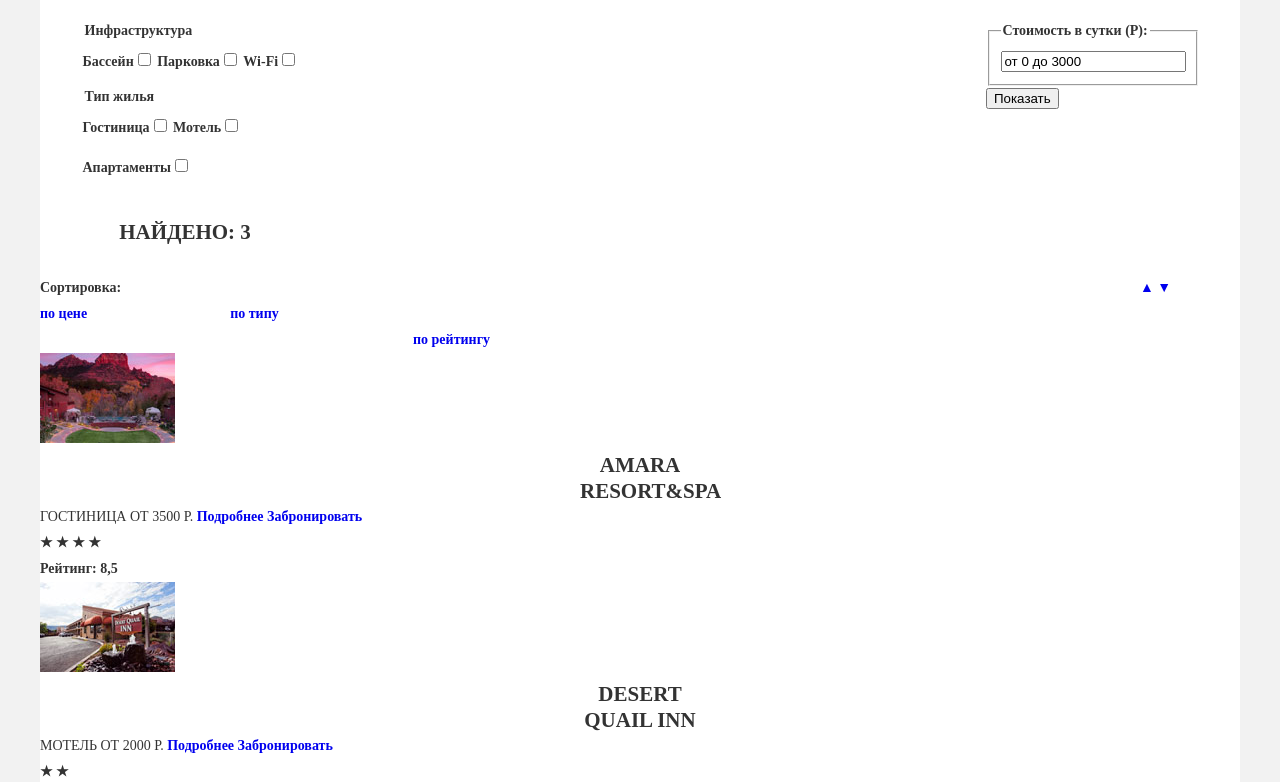
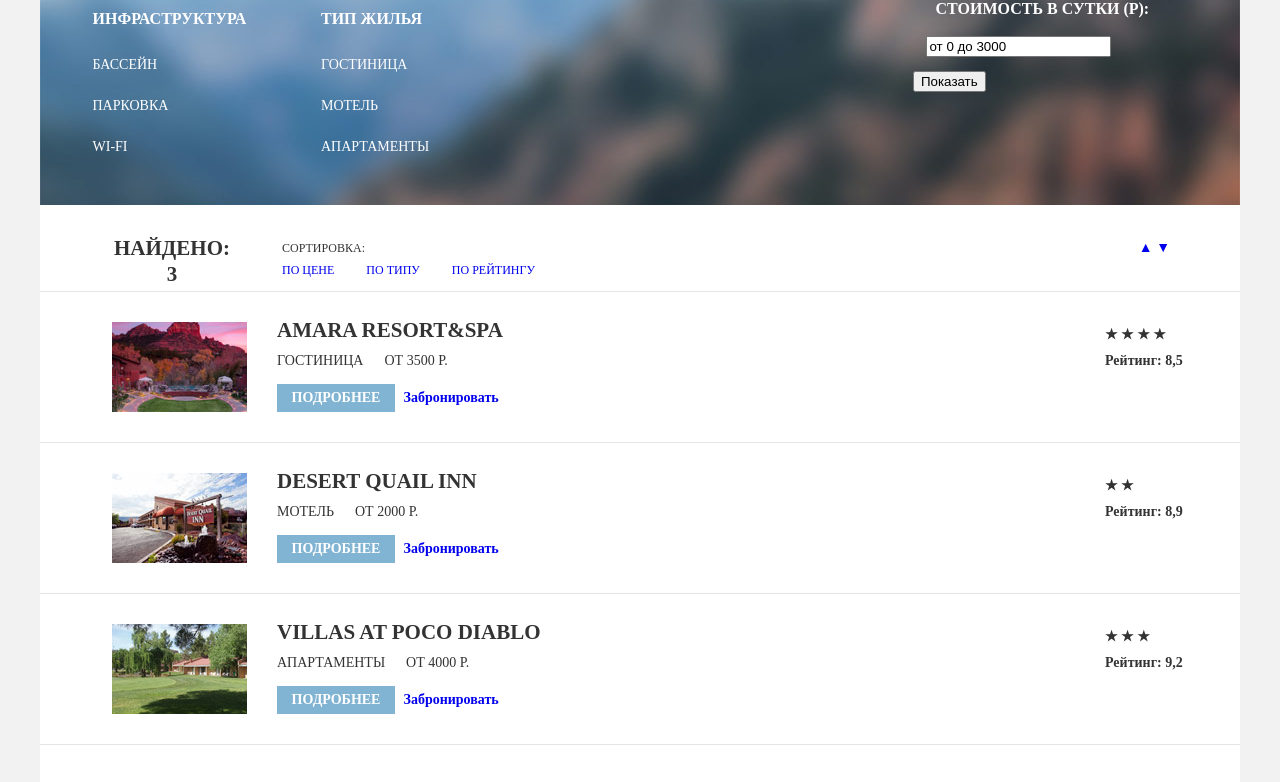
Before and after one commit to DariaBabicheva/187238-sedona, a plain HTML site: page Catalog.html in a window 1280 px wide. Shown: the part 94-876 px from the top of the page. Drawn offline with Linux system fonts and the light colour scheme; a web font is replaced by a local one.

Commit message:
Сетки страниц + декоративные элементы (начало)

```diff
--- a/Catalog.html
+++ b/Catalog.html
@@ -9,11 +9,11 @@
   <div class="container">
     <header class="main_header">
       <nav class="main_nav">
-        <ul>
-          <li class="main_nav_list"><a href="#">Информация</a></li>
-          <li class="main_nav_list"><a href="#">Фото и видео</a></li>
-          <li class="main_nav_list"><a href="#">Карта штата</a></li>
-          <li class="main_nav_list"><a href="#">Гостиницы</a></li>
+        <ul class=" main_nav_list">
+          <li class="main_nav_item"><a href="#">Информация</a></li>
+          <li class="main_nav_item"><a href="#">Фото и видео</a></li>
+          <li class="main_nav_item"><a href="#">Карта штата</a></li>
+          <li class="main_nav_item"><a href="#">Гостиницы</a></li>
         </ul>
        </nav>
      <div class="sedona_emblem">
@@ -25,7 +25,7 @@
      <section class="hotel_filter">
        <form action="#" method="get"  class="hotel_filter_form">
          <div class="hotel_filter_left">
-           <fieldset class="hotel_filter_field">
+           <fieldset class="hotel_filter_field field_1">
              <legend class="hotel_filter_text_bold">Инфраструктура</legend>
              <label>Бассейн<input type="checkbox" name="swimming_pool" id="#"></label>
              <label>Парковка<input type="checkbox" name="parking" id="#"></label>
@@ -35,7 +35,7 @@
            <fieldset class="hotel_filter_field">
              <legend class="hotel_filter_text_bold">Тип жилья</legend>
              <label>Гостиница<input type="checkbox" name="hotel" id="#"></label>
-             <label>Мотель<input type="checkbox" name="motel" id="#"></label></p>
+             <label>Мотель<input type="checkbox" name="motel" id="#"></label>
              <label>Апартаменты<input type="checkbox" name="apart" id="#"></label>
            </fieldset>
         </div>
@@ -51,13 +51,13 @@
    </section>
 
     <div class="sort_field">
-      <div class="text_bold">Найдено: 3</div>
+      <span class="text_bold">Найдено: 3</span>
       <div class="sorter_field">
-        <span class="sort_field_simple_text">Сортировка:</span>
-        <ul>
-          <li class="sort_field_list"><a href="#">по цене</a></li>
-          <li class="sort_field_list"><a href="#">по типу</a></li>
-          <li class="sort_field_list"><a href="#">по рейтингу</a></li>
+        <div class="sort_field_simple_text">Сортировка:</div>
+        <ul class="sort_field_list">
+          <li class="sort_field_item"><a href="#">по цене</a></li>
+          <li class="sort_field_item"><a href="#">по типу</a></li>
+          <li class="sort_field_item"><a href="#">по рейтингу</a></li>
         </ul>
       </div>
       <div class="arrows">
@@ -68,10 +68,10 @@
 
     <section class="hotels">
       <div class="hotel_preview">
-        <img src="img/amara.jpg" widht="135" height="90" alt="Amara Resort&Spa">
+        <img class="hotel_foto" src="img/amara.jpg" widht="135" height="90" alt="Amara Resort&Spa">
         <div class="hotel_info">
           <span class="text_bold">Amara Resort&Spa</span>
-          <span class="simple_text">Гостиница   от 3500 р.</span>
+          <span class="simple_text">Гостиница      от 3500 р.</span>
           <a class="btn_details" href="#">Подробнее</a>
           <a class="btn_book" href="#">Забронировать</a>
         </div>
@@ -85,10 +85,10 @@
       </div>
 
       <div class="hotel_preview">
-        <img src="img/desert.jpg" widht="135" height="90" alt="Desert Quail Inn">
+        <img class="hotel_foto" src="img/desert.jpg" widht="135" height="90" alt="Desert Quail Inn">
         <div class="hotel_info">
           <span class="text_bold">Desert Quail Inn</span>
-          <span class="simple_text">Мотель   от 2000 р.</span>
+          <span class="simple_text">Мотель      от 2000 р.</span>
           <a class="btn_details" href="#">Подробнее</a>
           <a class="btn_book" href="#">Забронировать</a>
         </div>
@@ -100,10 +100,10 @@
       </div>
 
       <div class="hotel_preview">
-        <img src="img/villa.jpg" widht="135" height="90" alt="Villas At Poco Diablo">
+        <img class="hotel_foto" src="img/villa.jpg" widht="135" height="90" alt="Villas At Poco Diablo">
         <div class="hotel_info">
           <span class="text_bold">Villas At Poco Diablo</span>
-          <span class="simple_text">Апартаменты   от 4000 р.</span>
+          <span class="simple_text">Апартаменты      от 4000 р.</span>
           <a class="btn_details" href="#">Подробнее</a>
           <a class="btn_book" href="#">Забронировать</a>
         </div>
@@ -122,13 +122,13 @@
        <div class="footer">
          <div class="footer_name">#VISITSEDONA</div>
            <section class="footer_social">
-             <a class="social_btn social_btn_twitter" href="#">Twitter</a>
-             <a class="social_btn social_btn_facebook" href="#">Facebook</a>
-             <a class="social_btn social_btn_youtube" href="#">YouTube</a>
+             <a class="social_btn social_btn_twitter" href="#"><span class="icon-twitter"></span></a>
+             <a class="social_btn social_btn_facebook" href="#"><span class="icon-facebook"></span></a>
+             <a class="social_btn social_btn_youtube" href="#"><span class="icon-youtube"></span></a>
            </section>
            <div class="footer_copyright">
              <span class="simple_text">Website by</span>
-             <a class="btn_htmlacademy" href="https://htmlacademy.ru">HTML Academy</a>
+             <a class="btn_htmlacademy" href="https://htmlacademy.ru"><img src="img/htmlacademy_logo.png"></a>
            </div>
        </div>
    </footer>
--- a/css/style.css
+++ b/css/style.css
@@ -7,6 +7,47 @@ font-weight: bold;
 background-color: #f2f2f2;
 margin: 0;
 }
+
+@font-face {
+  font-weight: normal;
+  font-style: normal;
+
+  font-family: "symbols-sedona";
+  src: url("../fonts/symbols-sedona.woff") format("woff"),
+       url("../fonts/symbols-sedona.woff2") format("woff2");
+}
+
+[class^="icon-"]::before,
+[class*=" icon-"]::before {
+  display: inline-block;
+  width: 1em;
+  margin-right: 0.2em;
+  margin-left: 0.2em;
+
+  font-weight: normal;
+  line-height: 1em;
+  font-family: "symbols-sedona";
+  text-align: center;
+  text-transform: none;
+  text-decoration: inherit;
+  font-style: normal;
+  font-variant: normal;
+
+  speak: none;
+}
+
+.icon-facebook::before { content: "\66"; } /* "f" */
+.icon-twitter::before { content: "\74"; } /* "t" */
+.icon-up-dir::before { content: "\25b2"; } /* "▲" */
+.icon-down-dir::before { content: "\25bc"; } /* "▼" */
+.icon-star::before { content: "\2605"; } /* "★" */
+.icon-check-off::before { content: "\2610"; } /* "☐" */
+.icon-check-on::before { content: "\2611"; } /* "☑" */
+.icon-calendar::before { content: "\e800"; } /* "" */
+.icon-plus::before { content: "\e801"; } /* "" */
+.icon-minus::before { content: "\e802"; } /* "" */
+.icon-youtube::before { content: "\f39e"; } /* "" */
+
 
 h2 {
   font-family: "PT Sans";
@@ -24,6 +65,10 @@ h2 {
 
 a {
   text-decoration: none;
+}
+
+a:active{
+  outline:none;
 }
 
 .container {
@@ -51,28 +96,28 @@ a {
 }
 
 
-ul {
+.main_nav_list {
 content: "";
 display: table;
 clear: both;
 }
 
-li:nth-child(1) {
+.main_nav_item:nth-child(1) {
   float: left;
   margin-right: 143px;
 }
 
-li:nth-child(2) {
+.main_nav_item:nth-child(2) {
   float: left;
   margin-right: : 150px;
 }
 
-li:nth-child(3) {
+.main_nav_item:nth-child(3) {
   float: right;
   margin-left: 165px;
 }
 
-li:nth-child(4) {
+.main_nav_item:nth-child(4) {
   float: right;
   margin-left: 390px;
 }
@@ -151,18 +196,20 @@ margin-left: -69px;
   display: block;
   width: 154px;
   padding-top: 55px;
+  padding-bottom: 23px;
   margin: 0 auto;
   font-size: 21px;
+  line-height: 21px;
   color: #ffffff;
   text-align: center;
   text-transform: uppercase;
+  font-weight: normal;
 }
 
 .field_simple_text {
   width: 301px;
-padding: 9px;
-margin-left: auto;
-margin-right: auto;
+padding-bottom: 8px;
+margin: 0 auto;
 text-align: center;
 text-transform: uppercase;
 color: #ffffff;
@@ -255,6 +302,7 @@ line-height: 21px;
   width: 120px;
   margin: 0 auto;
   font-size: 21px;
+  line-height: 21px;
   text-align: center;
   text-transform: uppercase;
 }
@@ -272,20 +320,22 @@ line-height: 21px;
 
 .item {
 width: 1200px;
-min-height: 280px;
+min-height: 260px;
   margin: 0 auto;
   position: relative;
 }
 
 .item_article {
-  font-size: 26px;
+  font-size: 30px;
   line-height: 24px;
   padding-top: 57px;
   text-align: center;
+  text-transform: uppercase;
 }
 
 .item .simple_text {
   width: 436px;
+
 }
 
 .btn_hotel_search {
@@ -304,12 +354,11 @@ min-height: 280px;
 
 }
 
-.search_form {
-  display: none;
-}
+
 
 .main_footer {
   width: 1200px;
+  min-height: 573px;
   margin: 0 auto;
   position: relative;
 }
@@ -317,6 +366,7 @@ min-height: 280px;
 .map {
   width: 1200px;
   height: 473px;
+
 }
 
 .footer::after {
@@ -327,7 +377,7 @@ min-height: 280px;
 
 .footer {
   width: 1200px;
-  min-height: 50px;
+  min-height: 100px;
   position: absolute;
   bottom: 0;
   background: rgba(255, 255, 255, .7);
@@ -338,6 +388,9 @@ min-height: 280px;
   float: left;
   text-align: center;
   margin: 0 auto;
+  font-size: 21px;
+  line-height: 26px;
+  padding: 20px 0;
 }
 
 .footer_social {
@@ -347,65 +400,249 @@ min-height: 280px;
   margin: 0 auto;
 }
 
+.social_btn {
+  display: inline-block;
+  vertical-align: middle;
+  padding: 11px;
+  background: #81b3d2;
+  color: #ffffff;
+  font-size: 19px;
+  line-height: 20px;
+  margin-top: 30px;
+}
+
 .footer_copyright {
   width: 400px;
   float: left;
   text-align: center;
   margin: 0 auto;
+  font-size: 14px;
+  line-height: 26px;
+}
+
+label {
+  display: block;
+  color: #ffffff;
+  text-transform: uppercase;
+  font-size: 14px;
+  line-height: 21px;
+  padding: 10px;
+  font-weight: normal;
+}
+
+fieldset {
+  border: none;
 }
 
 .hotel_filter {
   width: 1200px;
+  min-height: 217px;
+  background: url("../img/filter_background.jpg") no-repeat;
 }
 
-.hotel_filter:after {
+.hotel_filter_form::after {
   content: "";
   display: table;
   clear: both;
 }
 
 .hotel_filter_left {
+  width: 480px;
   float: left;
-  margin-left: 30px;
+  margin: 10px 30px;
 }
 
 .hotel_filter_right {
+  width: 327px;
   float: right;
-  margin-right: 40px;
 }
 
+.hotel_filter_left::after {
+  content: "";
+  display: block;
+  clear: both;
+}
+.hotel_filter_field {
+  width: 200px;
+  display: inline-block;
+}
 
+.field_1 .hotel_filter_text_bold {
+  padding-bottom: 10px;
+}
 
 .hotel_filter_text_bold {
-
-}
-
-.hotel_filter_field {
-  border: none;
+  color: #ffffff;
+  text-transform: uppercase;
+  text-transform: uppercase;
+  font-size: 16px;
+  line-height: 21px;
+  padding: 10px;
 }
 
 .sort_field {
   width: 1200px;
+  padding-top: 30px;
+  margin: 0 auto;
+  min-height: 56px;
+  border-bottom: 1px solid #e5e5e5;
+
 }
 
-.sort_field {
+.sort_field::after {
   content: "";
   display: table;
   clear: both;
 }
 
 .sort_field .text_bold {
-  width: 200px;
-  padding: 30px;
-  margin-left: 15px;
+  float: left;
+  text-align: center;
+  width: 120px;
+  margin-left: 72px;
+  font-size: 21px;
+  line-height: 26px;
 }
 
 .sorter_field {
-  width: 450px;
+  display: inline-block;
   float: left;
+  text-transform: uppercase;
+  font-weight: normal;
+  width: 400px;
+  padding: 0 10px;
+  margin-left: 40px;
+}
+
+.sort_field_list::after {
+  content: "";
+  display: table;
+  clear: both;
+}
+
+.sort_field_item {
+  float: left;
+  padding-right: 32px;
+  font-size: 12px;
+  line-height: 18px;
+  display: inline-block;
+}
+
+.sort_field_list {
+  list-style: none;
+  display: inline-block;
+}
+
+.sort_field_simple_text {
+  display: inline-block;
+  font-size: 12px;
+  line-height: 18px;
+  margin-right: 37px;
 }
 
 .arrows {
-  width: 100px;
   float: right;
+  margin-right: 70px;
 }
+
+.hotels {
+  width: 1200px;
+  margin: 0 auto;
+  min-height: 573px;
+}
+
+.hotel_preview {
+  width: 1200px;
+  min-height: 149px;
+  border-bottom: 1px solid #e5e5e5;
+
+}
+
+.hotel_preview::after {
+  content: "";
+  display: table;
+  clear: both;
+}
+
+.hotel_foto {
+  float: left;
+  width: 135px;
+  height: 90px;
+  text-align: left;
+  margin-left: 72px;
+  padding: 30px 0;
+}
+
+.hotel_info {
+  float: left;
+  width: 360px;
+  display: inline-block;
+}
+
+.hotel_rating {
+  float: right;
+  width: 135px;
+  padding: 30px 0;
+}
+
+.hotel_info .text_bold {
+  display: block;
+  width: 300px;
+  font-size: 21px;
+  line-height: 26px;
+  text-align: left;
+  padding-top: 25px;
+  padding-bottom: 5px;
+}
+
+.hotel_info .simple_text {
+   padding-left: 30px;
+   padding-right: 170px;
+   white-space: pre;
+ }
+
+ .btn_details {
+    display: inline-block;
+    width: 110px;
+    padding: 1px 4px;
+    margin-left: 30px;
+    margin-top: 10px;
+    margin-right: 5px;
+    text-align: center;
+    background-color: #81b3d2;
+    text-transform: uppercase;
+    color: #ffffff;
+  }
+
+  .search_form {
+    display: none
+  }
+
+
+  input[type="checkbox"] {
+    display: none;
+  }
+
+  input[type="checkbox"] + label {
+    display: block;
+    margin: 10px 0;
+    padding-left: 45px;
+    position: relative;
+    cursor: pointer;
+  }
+
+  input[type="checkbox"] + label::before {
+    content: "\2610";
+    position: absolute;
+    top: 0;
+    left: 0;
+    width: 20px;
+    height: 20px;
+    font-size: 26px;
+    line-height: 20px;
+    font-family: "symbols-sedona";
+  }
+
+  input[type="checkbox"]:checked + label::before {
+    content: "\2611";
+  }
```
Also changed, not shown: index.html (+4 -4 lines).
